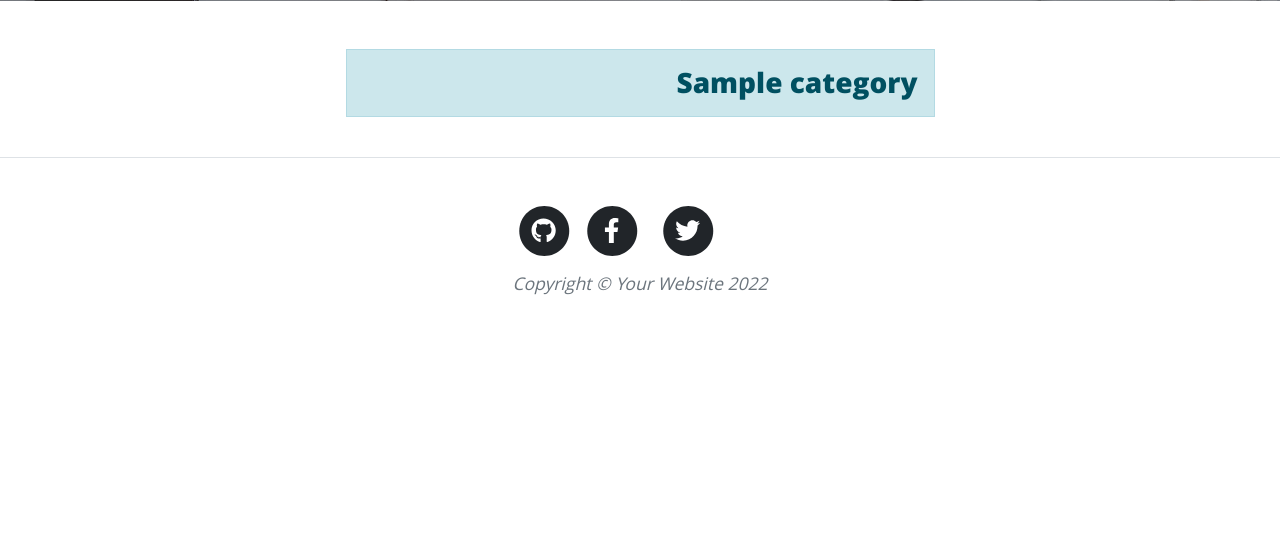
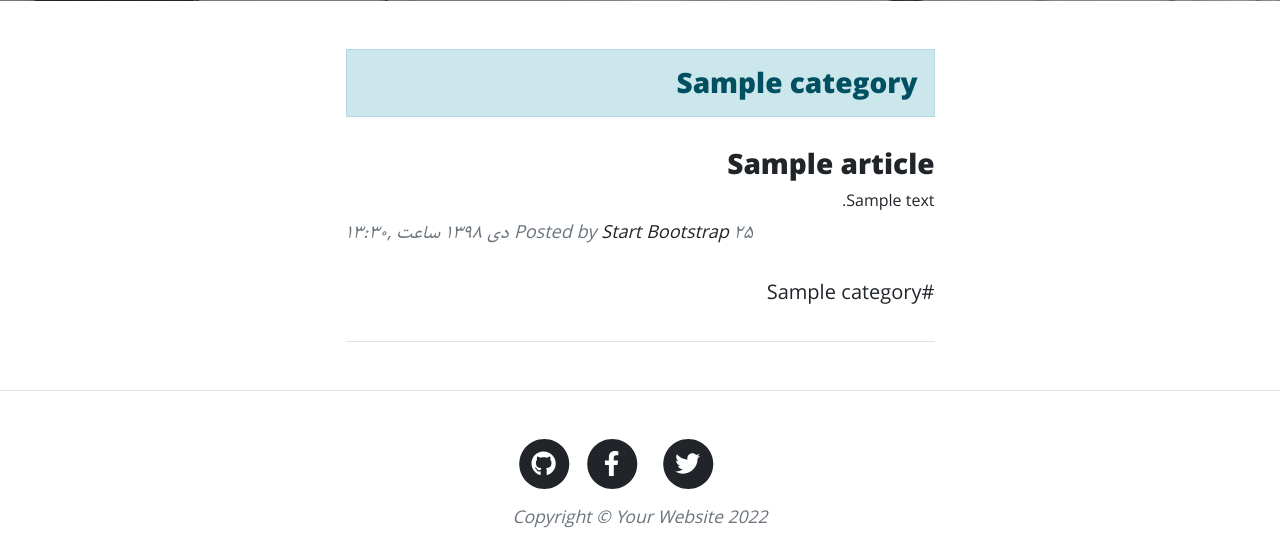
Before and after one commit to zzolfaghari/tech-news, a Django app: a page that uses tech_news/base/templates/base/category_list.html in a window 1280 px wide. Shown: the part 483-1032 px from the top of the page. Before the commit the page ends 778 px from the top, so only its background shows below. Run offline with Django 4.2, Linux system fonts and the light colour scheme; tables that the repository leaves empty hold one stand-in row (values such as "Sample post"); some libraries are stand-ins or nearby versions.

Commit message:
refactor category template

```diff
--- a/tech_news/base/templates/base/category_list.html
+++ b/tech_news/base/templates/base/category_list.html
@@ -21,7 +21,7 @@
             <div class="row gx-4 gx-lg-5 justify-content-center">
                 <div class="col-md-10 col-lg-8 col-xl-7">
                     <h3 class="alert alert-primary">{{category.title}}</h3>
-                    {% for article in articles %}
+                    {% for article in article_list %}
                     <!-- Post preview-->
                     <div class="post-preview">
                         <a href="{%  url 'base:detail' article.slug  %}">
@@ -51,7 +51,7 @@
                         <a class="btn btn-primary text-uppercase ml-3 " href="{% url 'base:category' category.slug page_obj.previous_page_number%}"> &rarr;پست‌های جدیدتر  </a>
                         {% endif %}
                         {% if page_obj.has_next %}
-                        <a class="btn btn-primary text-uppercase" href="{% url 'base:category' category.slug page_obj.next_page_number%}"> پست‌های قدیمی&larr;</a>
+                        <a class="btn btn-primary text-uppercase ml-3" href="{% url 'base:category' category.slug page_obj.next_page_number%}"> پست‌های قدیمی&larr;</a>
                         {% endif %}
                     </div>
                 </div>
```
